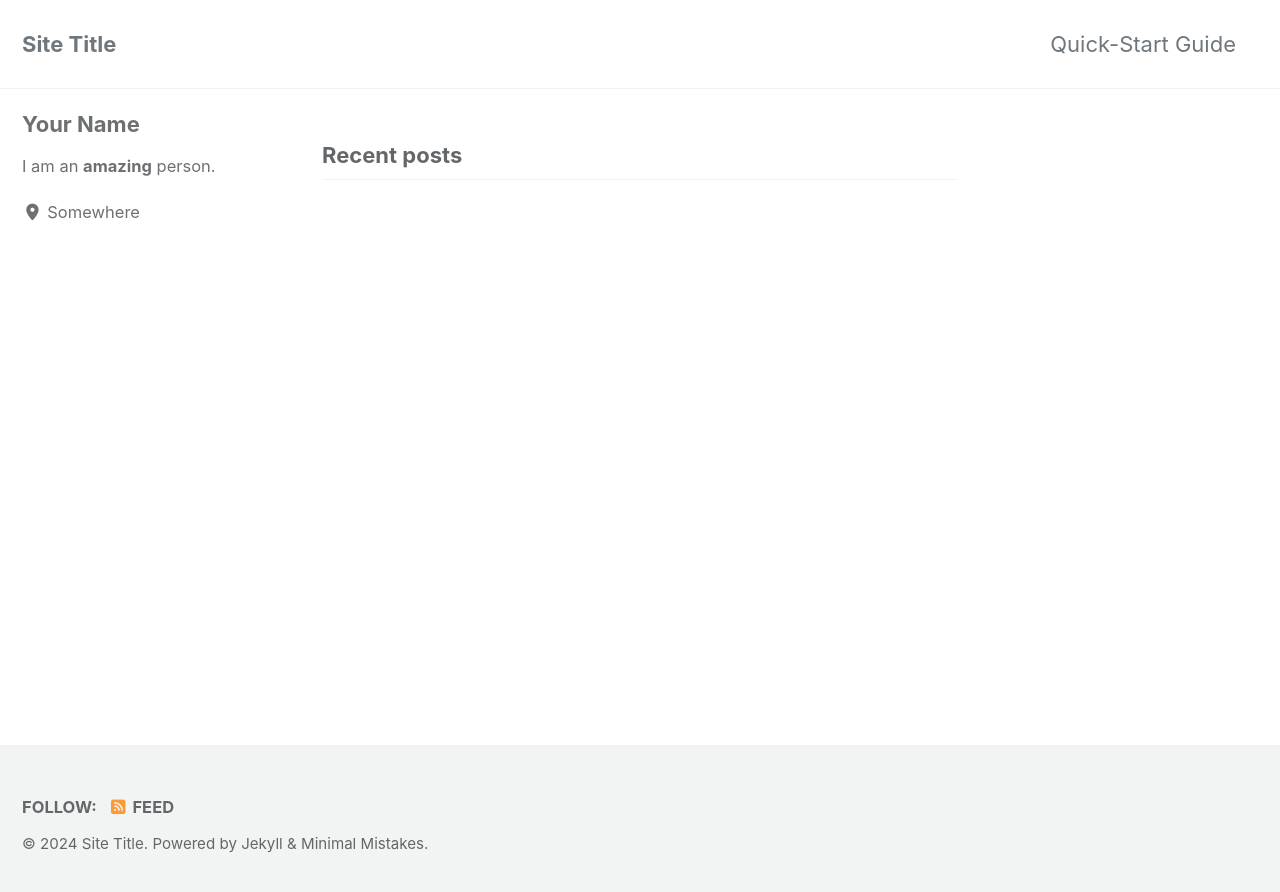
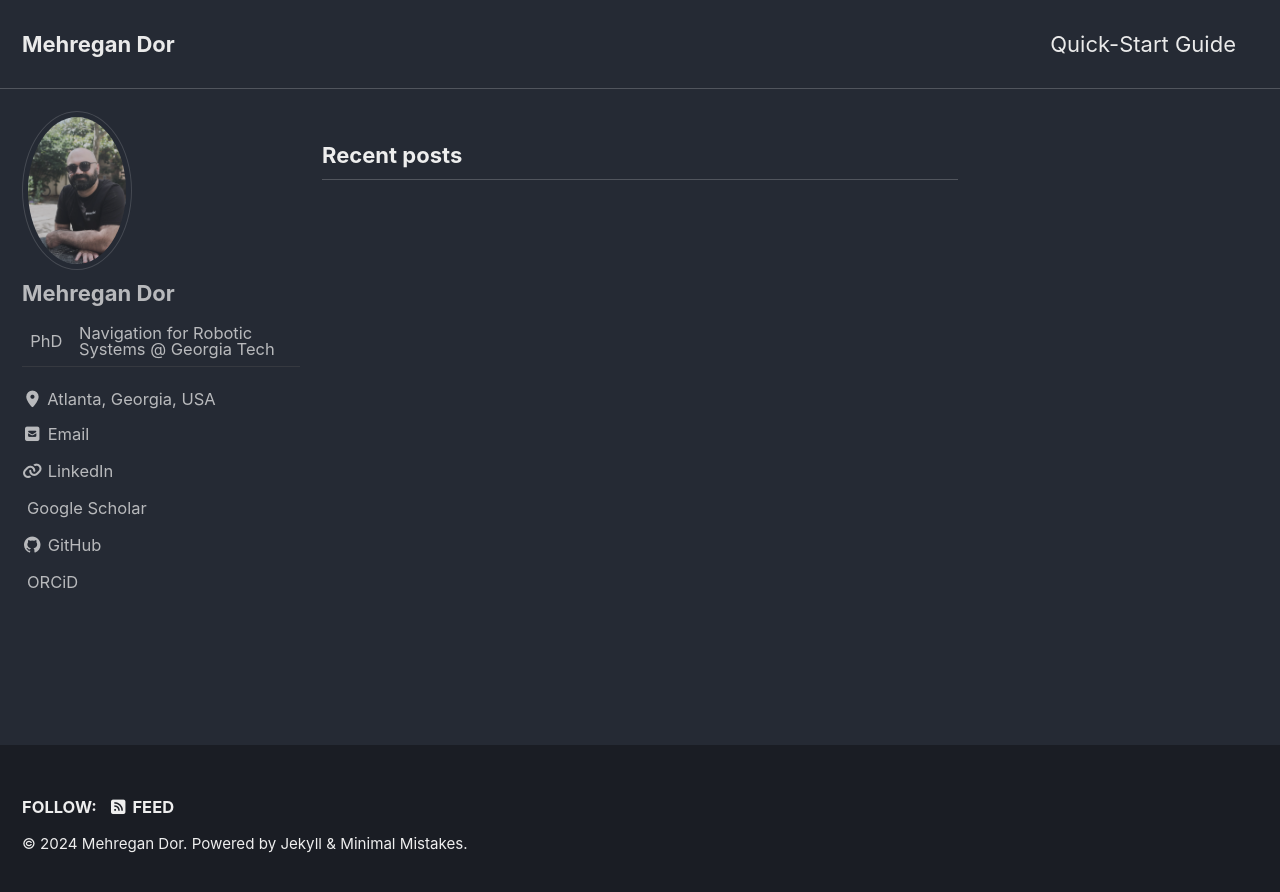
Before and after one commit to mehregandor/mehregandor.github.io, a Jekyll site: the page built from index.html, in a window 1280 px wide. Shown: the top 892 px of the page. Built offline with Jekyll 4.4.1, drawn with Linux system fonts in a browser that asks for light colours; cached includes are drawn as plain includes; the list of posts is cut into pages by our own code.

Commit message:
added links, avatar, and titles

```diff
--- a/_config.yml
+++ b/_config.yml
@@ -12,18 +12,18 @@
 
 # theme                  : "minimal-mistakes-jekyll"
 # remote_theme           : "mmistakes/minimal-mistakes"
-minimal_mistakes_skin    : "default" # "air", "aqua", "contrast", "dark", "dirt", "neon", "mint", "plum", "sunrise"
+minimal_mistakes_skin    : "dark" # "air", "aqua", "contrast", "dark", "dirt", "neon", "mint", "plum", "sunrise"
 
 # Site Settings
 locale                   : "en-US"
-title                    : "Site Title"
+title                    : "Mehregan Dor"
 title_separator          : "-"
 subtitle                 : # site tagline that appears below site title in masthead
-name                     : "Your Name"
-description              : "An amazing website."
-url                      : # the base hostname & protocol for your site e.g. "https://mmistakes.github.io"
-baseurl                  : # the subpath of your site, e.g. "/blog"
-repository               : # GitHub username/repo-name e.g. "mmistakes/minimal-mistakes"
+name                     : "Mehregan Dor"
+description              : "About"
+url                      : "https://mehregandor.github.io" # the base hostname & protocol for your site e.g. "https://mmistakes.github.io"
+baseurl                  : "/mehregandor.github.io" # the subpath of your site, e.g. "/blog"
+repository               : "mehregandor/mehregandor.github.io" # GitHub username/repo-name e.g. "mmistakes/minimal-mistakes"
 teaser                   : # path of fallback teaser image, e.g. "/assets/images/500x300.png"
 logo                     : # path of logo image to display in the masthead, e.g. "/assets/images/88x88.png"
 masthead_title           : # overrides the website title displayed in the masthead, use " " for no title
@@ -112,27 +112,27 @@ analytics:
 
 # Site Author
 author:
-  name             : "Your Name"
-  avatar           : # path of avatar image, e.g. "/assets/images/bio-photo.jpg"
-  bio              : "I am an **amazing** person."
-  location         : "Somewhere"
+  name             : "Mehregan Dor"
+  avatar           : "/assets/images/cover_photo.JPG" # path of avatar image, e.g. "/assets/images/bio-photo.jpg"
+  bio              : "PhD | Navigation for Robotic Systems @ Georgia Tech "
+  location         : "Atlanta, Georgia, USA"
   email            :
   links:
     - label: "Email"
       icon: "fas fa-fw fa-envelope-square"
-      # url: "mailto:your.name@email.com"
-    - label: "Website"
+      url: "mailto:mehregan.dor@gatech.edu"
+    - label: "LinkedIn"
       icon: "fas fa-fw fa-link"
-      # url: "https://your-website.com"
-    - label: "Twitter"
-      icon: "fab fa-fw fa-twitter-square"
-      # url: "https://twitter.com/"
-    - label: "Facebook"
-      icon: "fab fa-fw fa-facebook-square"
-      # url: "https://facebook.com/"
+      url: "https://www.linkedin.com/in/mehregan-dor-2b0b2955/"
+    - label: "Google Scholar"
+      icon: "ai ai-google-scholar"
+      url: "https://scholar.google.com/citations?user=gnhS-GAAAAAJ&hl=en&oi=ao"
     - label: "GitHub"
       icon: "fab fa-fw fa-github"
-      # url: "https://github.com/"
+      url: "https://github.com/mehregandor"
+    - label: "ORCiD"
+      icon: "ai ai-orcid"
+      url: "https://orcid.org/0000-0002-1670-0103"
     - label: "Instagram"
       icon: "fab fa-fw fa-instagram"
       # url: "https://instagram.com/"
```
Also changed, not shown: assets/images/cover_photo.JPG (added).
